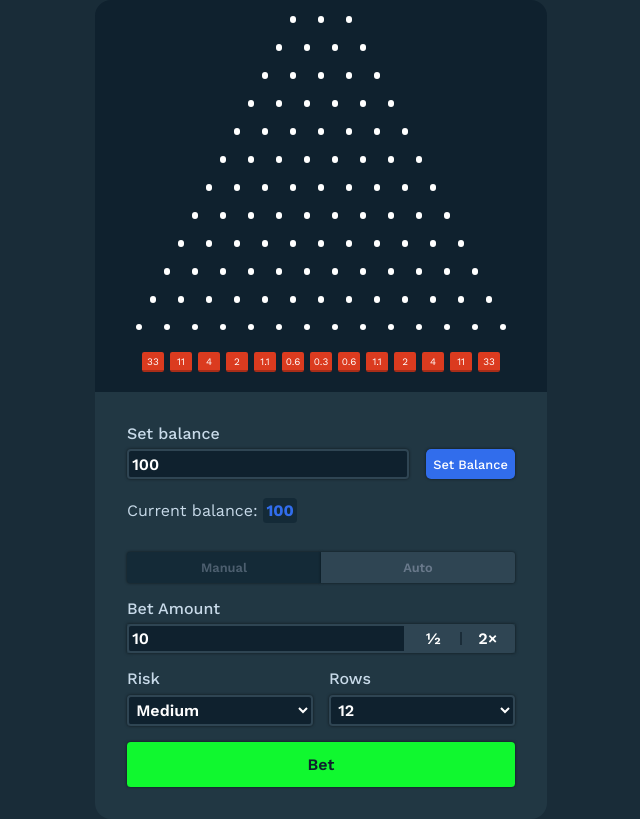
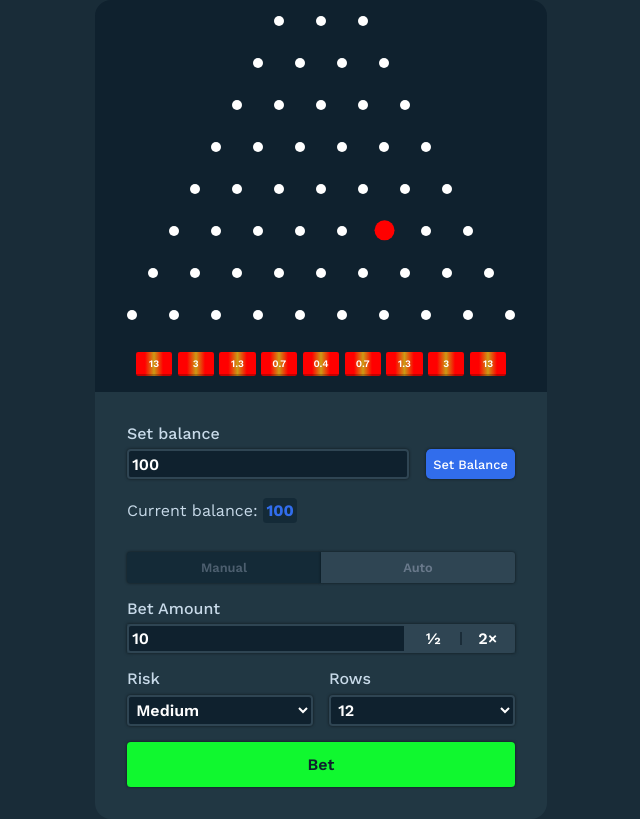
Before and after one commit to kmallari/plinko, a React (Create React App) app: page / in a window 1280 px wide. Shown: the whole page, without its empty margins (319-959 px from the left). Built offline with nearby package versions, Linux system fonts and the light colour scheme.

Commit message:
Replaced react-springg with framer motion.

```diff
--- a/package.json
+++ b/package.json
@@ -7,6 +7,7 @@
     "@testing-library/jest-dom": "^5.14.1",
     "@testing-library/react": "^11.2.7",
     "@testing-library/user-event": "^12.8.3",
+    "framer-motion": "^4.1.17",
     "react": "^17.0.2",
     "react-dom": "^17.0.2",
     "react-scripts": "4.0.3",
--- a/src/App.css
+++ b/src/App.css
@@ -41,12 +41,7 @@ body {
   justify-content: center;
 }
 
-.multipliers-row {
-  display: flex;
-  justify-content: center;
-  align-items: center;
-  gap: 0.1em;
-}
+
 
 input,
 select,
@@ -82,3 +77,56 @@ select:focus {
 label {
   font-weight: 500;
 }
+
+.ball div {
+  background: red;
+  border-radius: 50%;
+  position: absolute;
+  top: 0.8em;
+  right: 49.1%;
+}
+
+.eight div {
+  height: 1.25em;
+  width: 1.25em;
+}
+
+.nine div {
+  height: 1.11em;
+  width: 1.11em;
+}
+
+.ten div {
+  height: 1em;
+  width: 1em;
+}
+
+.eleven div {
+  height: 0.9em;
+  width: 0.9em;
+}
+
+.twelve div {
+  height: 0.85em;
+  width: 0.85em;
+}
+
+.thirteen div {
+  height: 0.77em;
+  width: 0.77em;
+}
+
+.fourteen div {
+  height: 0.72em;
+  width: 0.72em;
+}
+
+.fifteen div {
+  height: 0.69em;
+  width: 0.69em;
+}
+
+.sixteen div {
+  height: 0.6em;
+  width: 0.6em;
+}
--- a/src/App.js
+++ b/src/App.js
@@ -1,5 +1,6 @@
 import Pyramid from "./components/Pyramid/Pyramid";
 import Menu from "./components/Menu/Menu";
+import Ball from "./components/Ball/Ball";
 import { useState, useEffect } from "react";
 import "./App.css";
 import Balance from "./components/Balance/Balance";
@@ -23,8 +24,10 @@ const App = () => {
   const [autoBet, setAutoBet] = useState(false);
   const [betAmount, setBetAmount] = useState(10);
   const [risk, setRisk] = useState(1);
-  const [rows, setRows] = useState(12);
+  const [rows, setRows] = useState(8);
+  const [rowsWord, setRowsWord] = useState("twelve");
   const [numOfAutoBets, setNumOfAutoBets] = useState(0);
+  const [ballXTravel, setBallXTravel] = useState(0);
   // Pyramid Code
 
   let rowCount = 1;
@@ -97,30 +100,39 @@ const App = () => {
   useEffect(() => {
     switch (rows) {
       case 8:
+        setRowsWord("eight");
         setMultipliers(eightRowMultipliers);
         break;
       case 9:
+        setRowsWord("nine");
         setMultipliers(nineRowMultipliers);
         break;
       case 10:
+        setRowsWord("ten");
         setMultipliers(tenRowMultipliers);
         break;
       case 11:
+        setRowsWord("eleven");
         setMultipliers(elevenRowMultipliers);
         break;
       case 12:
+        setRowsWord("twelve");
         setMultipliers(twelveRowMultipliers);
         break;
       case 13:
+        setRowsWord("thirteen");
         setMultipliers(thirteenRowMultipliers);
         break;
       case 14:
+        setRowsWord("fourteen");
         setMultipliers(fourteenRowMultipliers);
         break;
       case 15:
+        setRowsWord("fifteen");
         setMultipliers(fifteenRowMultipliers);
         break;
       case 16:
+        setRowsWord("sixteen");
         setMultipliers(sixteenRowMultipliers);
         break;
       default:
@@ -205,8 +217,6 @@ const App = () => {
     list.head = headDup;
   };
 
-  const timer = (ms) => new Promise((res) => setTimeout(res, ms));
-
   const automatedTraverse = () => {
     for (let i = 0; i < numOfAutoBets; i++) {
       randomTraverse();
@@ -237,9 +247,20 @@ const App = () => {
     setBetAmount(betAmount * 2);
   };
 
+  const ballStyle = {
+    background: "red",
+    borderRadius: "50%",
+    width: `${10 / rows}em`,
+    height: `${10 / rows}em`,
+    position: "absolute",
+    top: "60px",
+    left: "49%",
+  };
+
   return (
     <div className="app">
       <div>
+        <Ball rows={rows} />
         <Balance handleBalance={handleBalance} balance={balance} />
         <Menu
           handleAutoBet={handleAutoBet}
@@ -255,6 +276,9 @@ const App = () => {
           automatedTraverse={automatedTraverse}
         />
       </div>
+      <div className={`ball ${rowsWord}`}>
+        <Ball />
+      </div>
       <Pyramid rows={rows} nodeArr={nodeArr} tempOldNodeArr={tempOldNodeArr} />
     </div>
   );
--- /dev/null
+++ b/src/components/Ball/Ball.js
@@ -0,0 +1,21 @@
+import React from "react";
+import { motion } from "framer-motion";
+
+const Ball = ({ xPath, yPath }) => {
+  return (
+      <motion.div
+        animate={{
+          x: [0, 0, 30, 60, 30, 60, 90, 60, 90],
+          y: [-20, 25, 70, 115, 160,  205, 250, 295, 335],
+        }}
+        transition={{
+          duration: 1.5,
+          ease: "easeIn",
+          loop: Infinity,
+          repeatDelay: 0,
+        }}
+      />
+  );
+};
+
+export default Ball;
--- a/src/components/Menu/menu.css
+++ b/src/components/Menu/menu.css
@@ -80,6 +80,7 @@
 
 #bal {
   width: 17em;
+
 }
 
 .input {
--- a/src/components/Pyramid/Pyramid.js
+++ b/src/components/Pyramid/Pyramid.js
@@ -27,7 +27,7 @@ const Pyramid = ({ rows, nodeArr, tempOldNodeArr }) => {
     alignItems: "center",
     justifyContent: "center",
     padding: `${4.6 / rows}em ${0 / rows}em`, // change
-    backgroundColor: "rgb(219, 59, 31)", // change?
+    // backgroundColor: "rgb(219, 59, 31)", // change?
     width: `${
       rows === 8 || rows === 9
         ? 29 / rows
@@ -44,6 +44,9 @@ const Pyramid = ({ rows, nodeArr, tempOldNodeArr }) => {
     color: "white",
     fontSize: "0.624em",
     borderBottom: "0.3em solid rgba(0, 0, 0, 0.233)",
+    backgroundImage: "linear-gradient(to right, red, red, rgb(204, 155, 21),red, red)",
+    backgroundAttachment: "fixed",
+    fontWeight: 600,
   };
 
   return (
--- a/src/components/Pyramid/pyramid.css
+++ b/src/components/Pyramid/pyramid.css
@@ -6,3 +6,10 @@
   border-top-left-radius: 1em;
   border-top-right-radius: 1em;
 }
+
+.multipliers-row {
+  display: flex;
+  justify-content: center;
+  align-items: center;
+  gap: 0.1em;
+}
```
Also changed, not shown: src/components/Ball/ball.css (added, +10 -0 lines), 1 other file (tests, documents, lock files or other folders).
